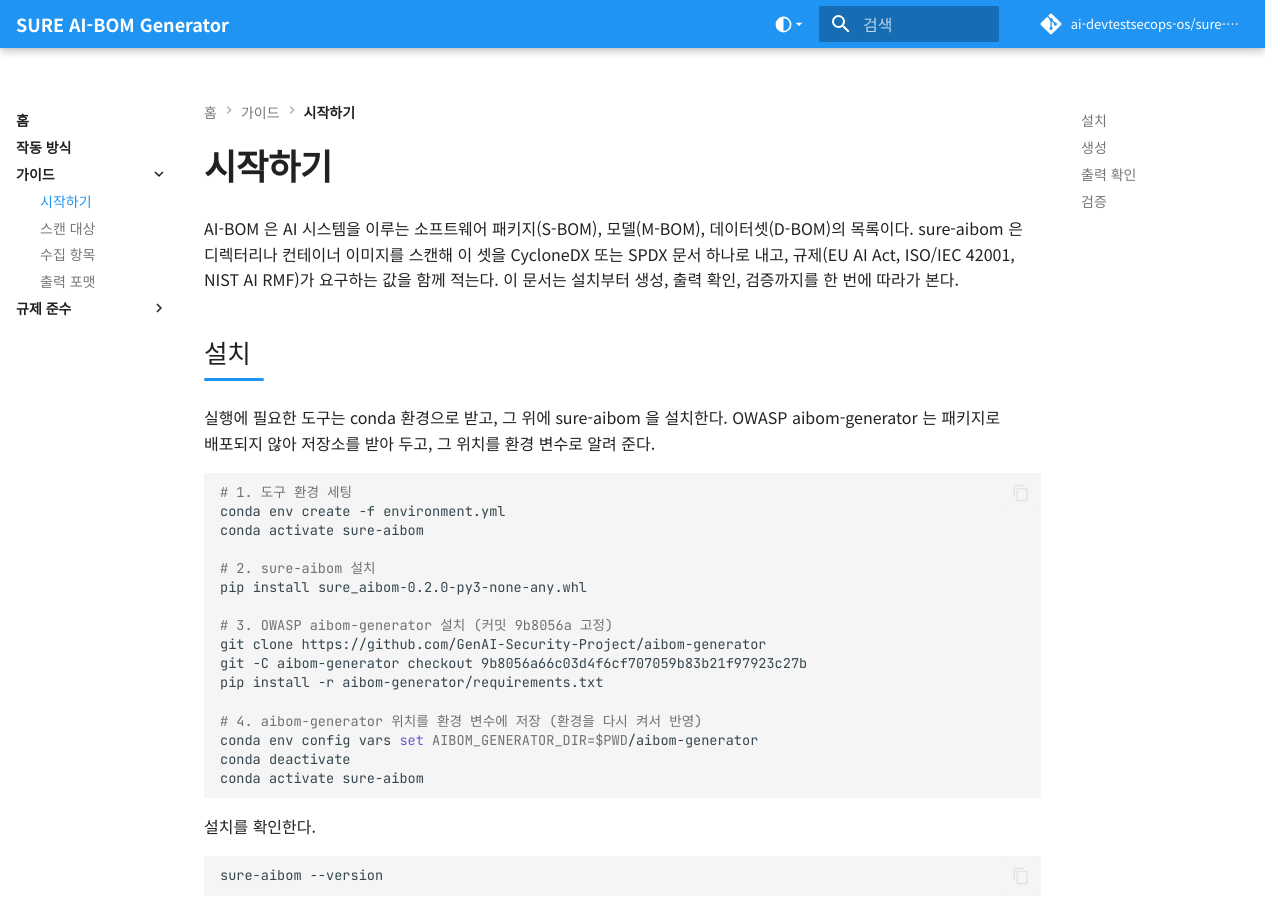
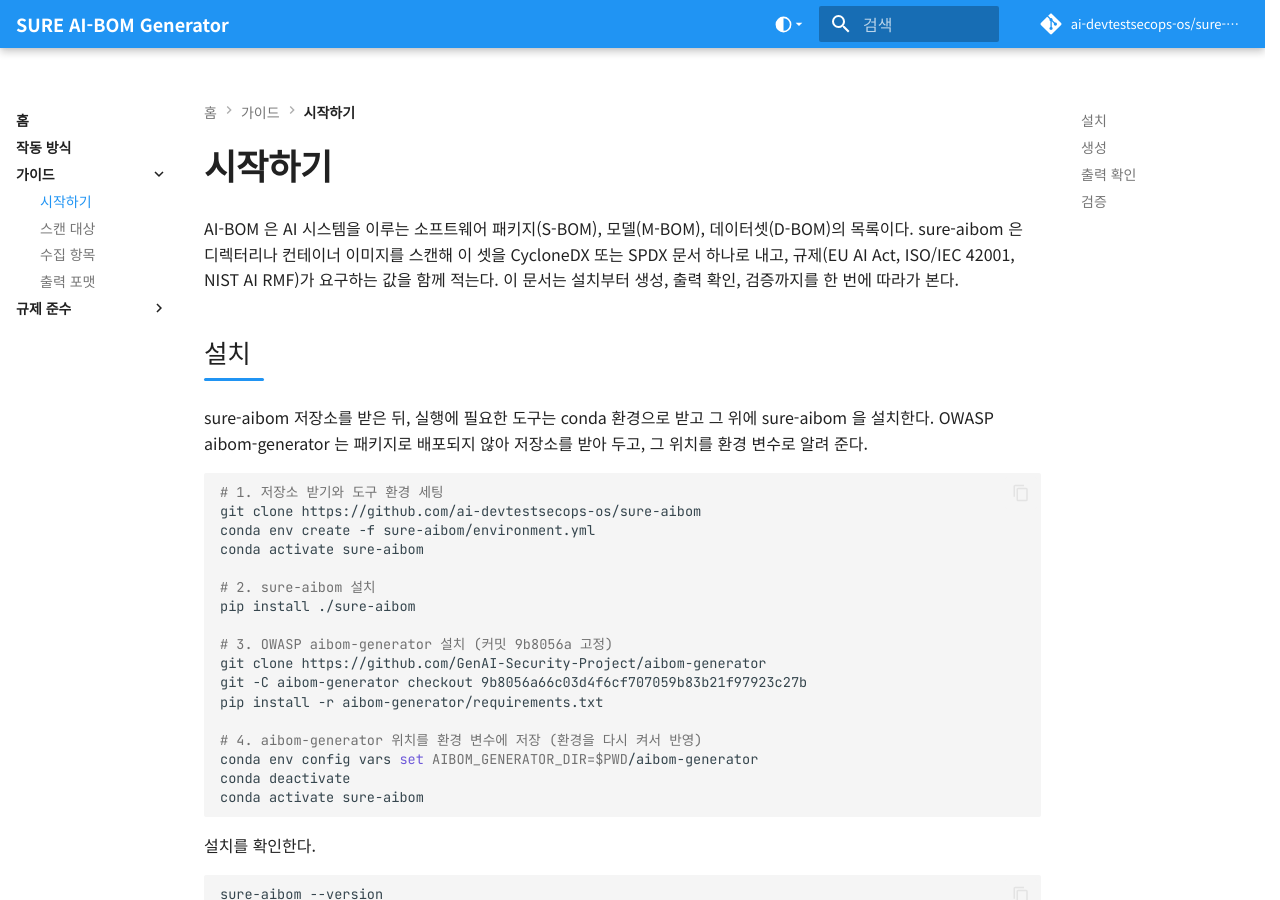
Before and after one commit to ai-devtestsecops-os/sure-aibom, an MkDocs documentation site: the page built from docs/guides/getting-started.md, in a window 1280 px wide and 900 px high. Built offline with MkDocs 1.6.1 and Material for MkDocs 9.7.7, drawn with Linux system fonts in a browser that asks for light colours; comment, search, counter and statistics services are not loaded.

Commit message:
docs: install sure-aibom from the cloned repository instead of a wheel file in README and getting started

````diff
--- a/docs/guides/getting-started.md
+++ b/docs/guides/getting-started.md
@@ -6,16 +6,17 @@ AI-BOM 은 AI 시스템을 이루는 소프트웨어 패키지(S-BOM), 모델(M-
 
 ## 설치
 
-실행에 필요한 도구는 conda 환경으로 받고, 그 위에 sure-aibom 을 설치한다.
+sure-aibom 저장소를 받은 뒤, 실행에 필요한 도구는 conda 환경으로 받고 그 위에 sure-aibom 을 설치한다.
 OWASP aibom-generator 는 패키지로 배포되지 않아 저장소를 받아 두고, 그 위치를 환경 변수로 알려 준다.
 
 ```bash
-# 1. 도구 환경 세팅
-conda env create -f environment.yml
+# 1. 저장소 받기와 도구 환경 세팅
+git clone https://github.com/ai-devtestsecops-os/sure-aibom
+conda env create -f sure-aibom/environment.yml
 conda activate sure-aibom
 
 # 2. sure-aibom 설치
-pip install sure_aibom-0.2.0-py3-none-any.whl
+pip install ./sure-aibom
 
 # 3. OWASP aibom-generator 설치 (커밋 9b8056a 고정)
 git clone https://github.com/GenAI-Security-Project/aibom-generator
--- a/environment.yml
+++ b/environment.yml
@@ -1,5 +1,5 @@
 # sure-aibom 이 부르는 도구들. conda env create -f environment.yml 로 한 번에 설치한다.
-# sure-aibom 자체(wheel)와 OWASP aibom-generator 는 README 설치 절의 명령으로 이어서 넣는다.
+# sure-aibom 자체와 OWASP aibom-generator 는 README 설치 절의 명령으로 이어서 넣는다.
 name: sure-aibom
 channels:
   - conda-forge
````
Also changed, not shown: README.md (+4 -3 lines).
